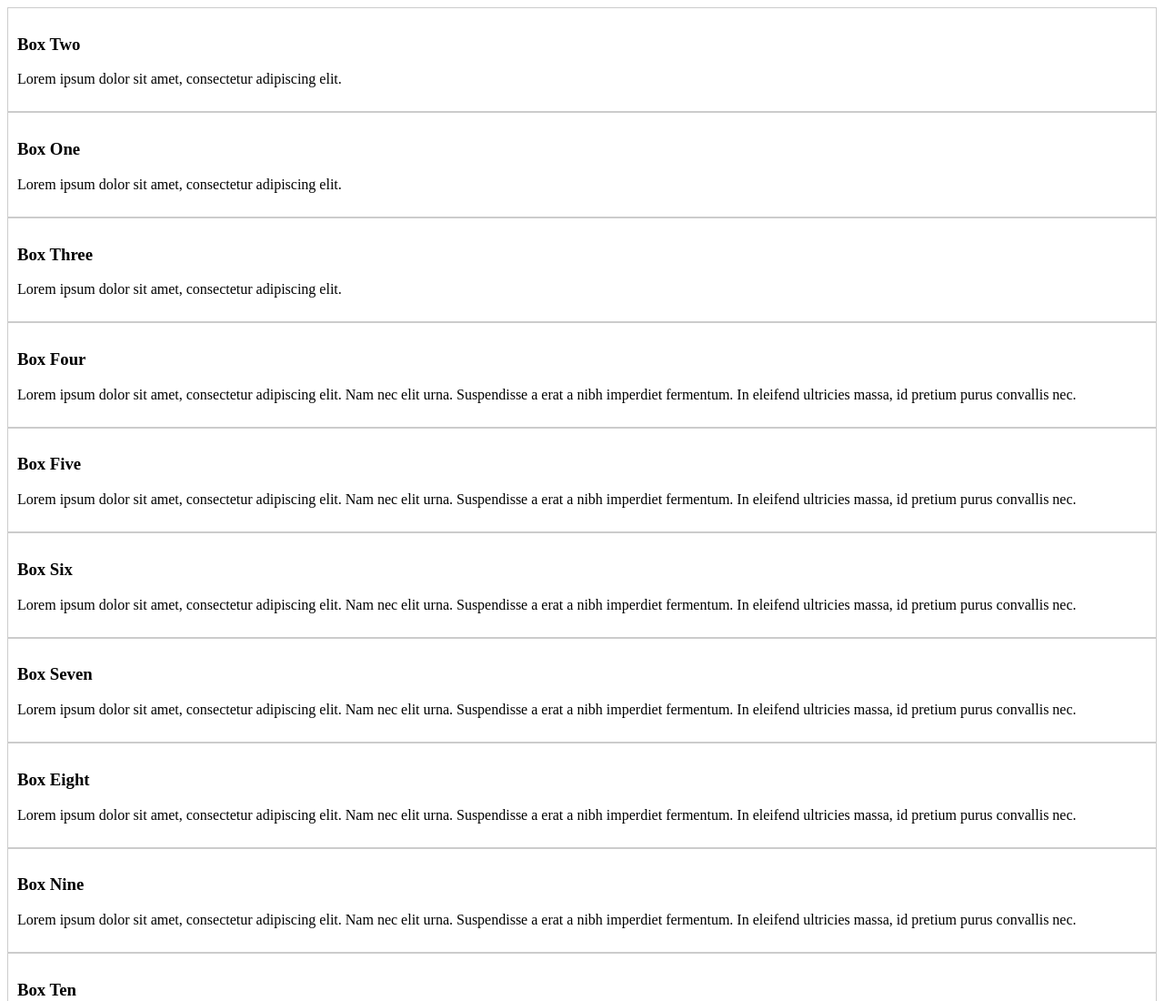
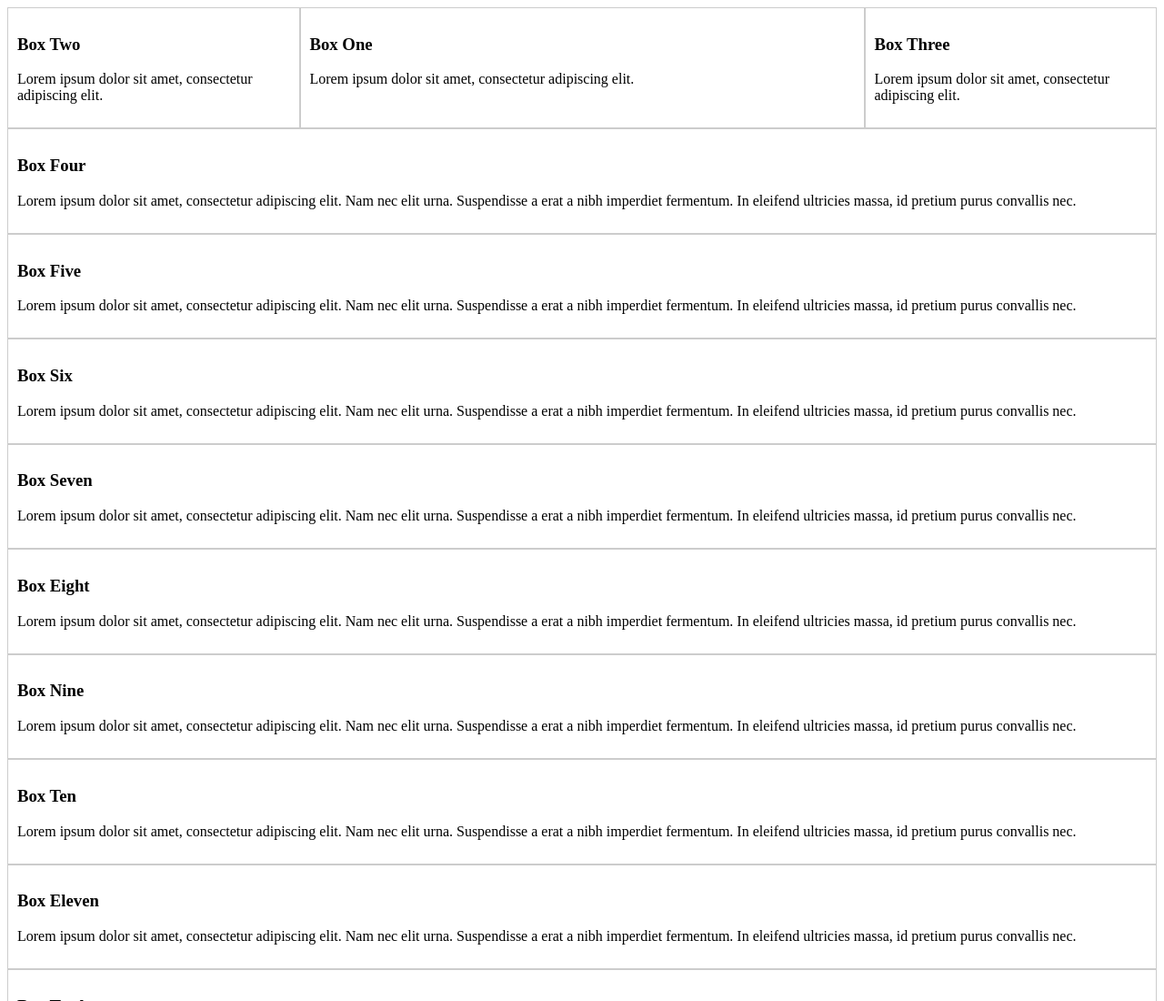
Before and after one commit to DerejeKitaw/flexbox, a plain HTML site: page index.html in a window 1280 px wide. Shown: the top 1100 px of the page at 91% size. Drawn offline with Linux system fonts and the light colour scheme.

Commit message:
code commented

```diff
--- a/style.css
+++ b/style.css
@@ -2,10 +2,10 @@
     .container-1 {
         display: flex;
         /* align-items:flex-start;
-        align-items:flex-end;*/
-        /* align-items: center; default is stretch*/
-        flex-direction: column;
-
+        align-items:flex-end;
+        align-items: center; default is stretch
+        flex-direction: column; default is row
+        */
     }
     .container-1 div {
         border: 1px #ccc solid;
```
